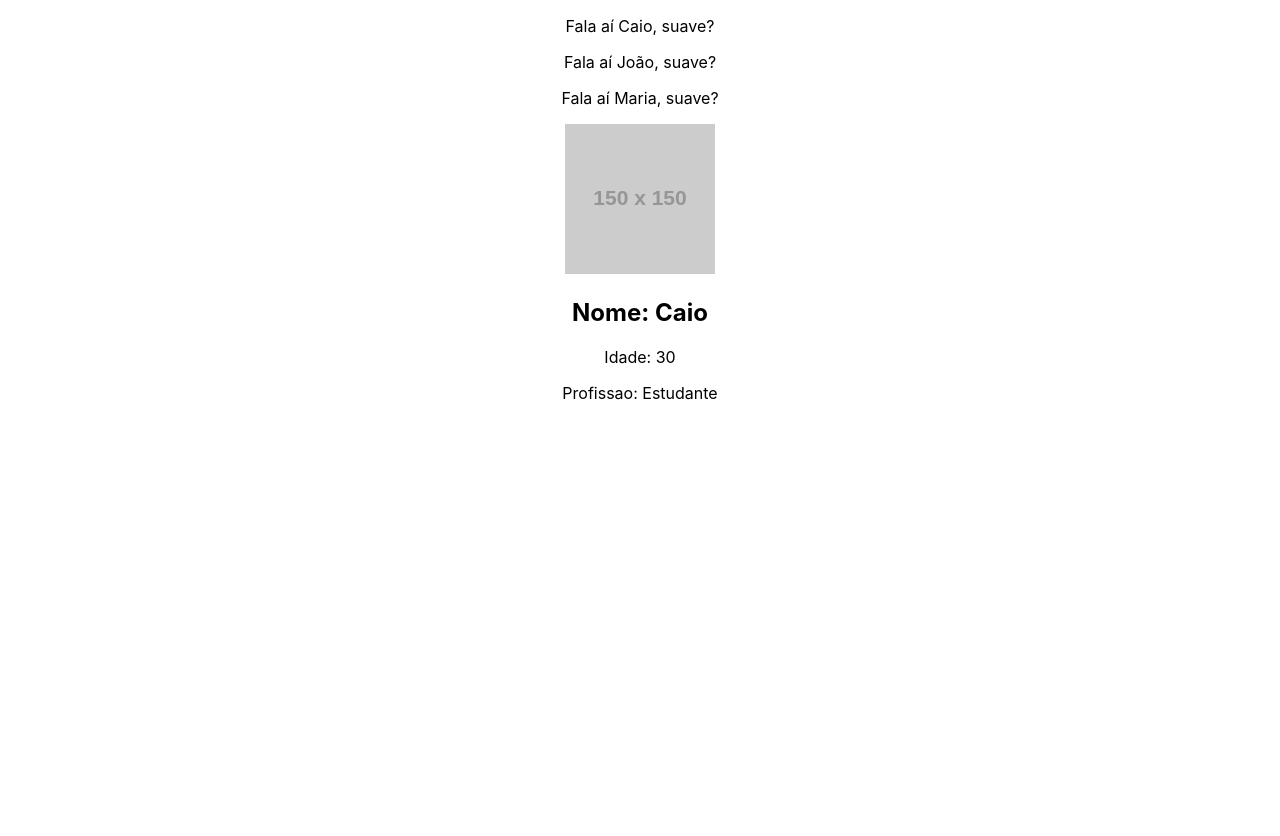
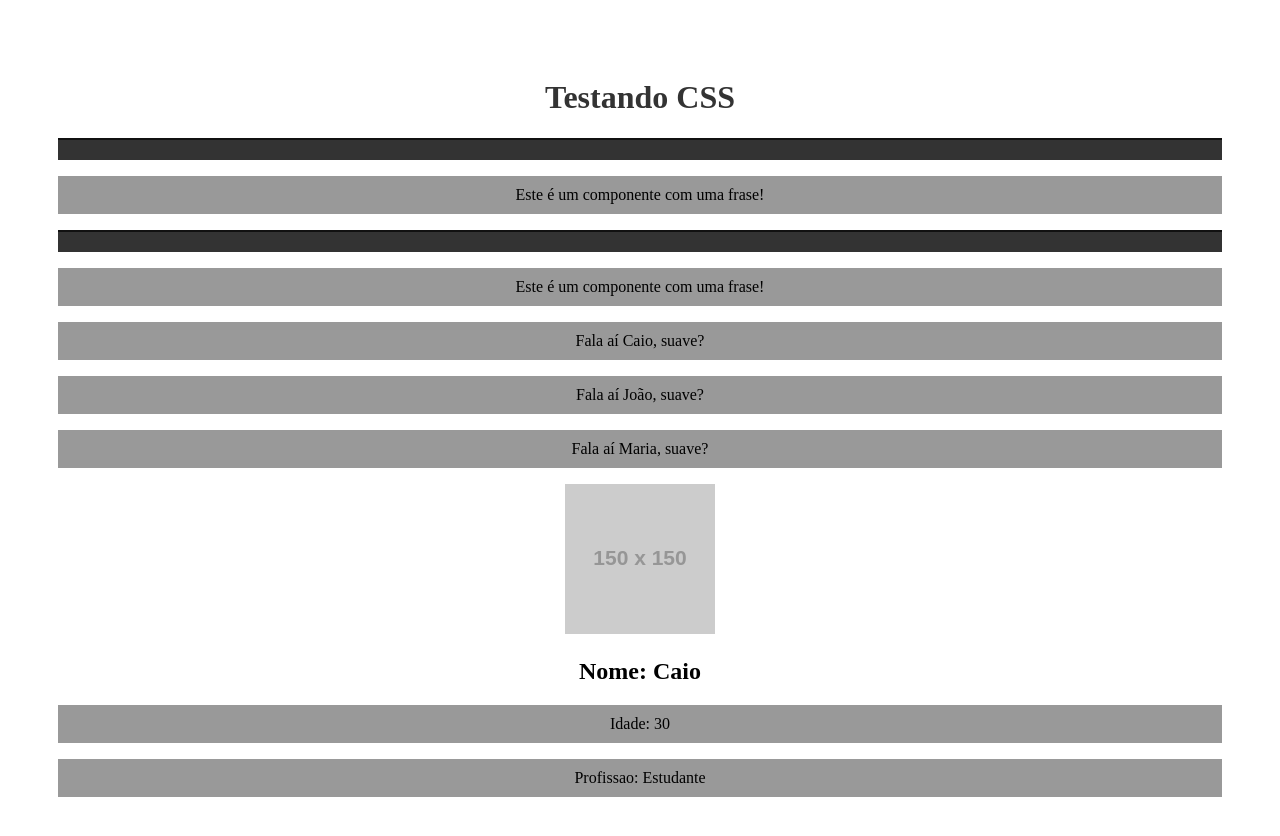
Before and after one commit to Caaio-Martins/projeto-repo, a React (Create React App) app: page / in a window 1280 px wide. Shown: the top 836 px of the page. Before the commit the page ends 800 px from the top, so only its background shows below. Built offline with nearby package versions, Linux system fonts and the light colour scheme.

Commit message:
Inserindo CSS no React (CSS modules)

```diff
--- a/package.json
+++ b/package.json
@@ -3,9 +3,11 @@
   "version": "0.1.0",
   "private": true,
   "dependencies": {
+    "-": "^0.0.1",
     "@testing-library/jest-dom": "^5.17.0",
     "@testing-library/react": "^13.4.0",
     "@testing-library/user-event": "^13.5.0",
+    "firebase-tools": "^12.8.1",
     "react": "^18.2.0",
     "react-dom": "^18.2.0",
     "react-scripts": "5.0.1",
--- a/src/App.js
+++ b/src/App.js
@@ -1,6 +1,7 @@
 import './App.css';
 import SayMyName from './components/SayMyName';
 import Pessoa from './components/Pessoa';
+import Frase from './components/Frase';
 
 function App() {
 
@@ -8,7 +9,9 @@ function App() {
 
   return (
     <div className="App">
-
+      <h1>Testando CSS</h1>
+      <Frase />
+      <Frase />
       <SayMyName nome="Caio" />
       <SayMyName nome="João" />
       <SayMyName nome={nome} />
--- a/src/components/Frase.js
+++ b/src/components/Frase.js
@@ -1,6 +1,10 @@
+import styles from './Frase.module.css'
+
 function Frase(){
     return (
         <div>
+            <div className={styles.fraseContainer}></div>
+            <p className={styles.fraseContent}></p>
             <p>Este é um componente com uma frase!</p>
         </div>
     )
--- /dev/null
+++ b/src/components/Frase.module.css
@@ -0,0 +1,10 @@
+.fraseContainer {
+    background-color: #333;
+    border: 1px solid #111;
+}
+
+.fraseContent{
+    color: #fff;
+    background-color: #333;
+    margin: 0;
+}
--- a/src/index.css
+++ b/src/index.css
@@ -1,13 +1,13 @@
 body {
-  margin: 0;
-  font-family: -apple-system, BlinkMacSystemFont, 'Segoe UI', 'Roboto', 'Oxygen',
-    'Ubuntu', 'Cantarell', 'Fira Sans', 'Droid Sans', 'Helvetica Neue',
-    sans-serif;
-  -webkit-font-smoothing: antialiased;
-  -moz-osx-font-smoothing: grayscale;
+  padding: 50px;
+  background-color: #fff;
 }
 
-code {
-  font-family: source-code-pro, Menlo, Monaco, Consolas, 'Courier New',
-    monospace;
+h1{
+  color: #333;
 }
+
+p{
+  background-color: #999;
+  padding: 10px;
+}
```
Also changed, not shown: 1 other file (tests, documents, lock files or other folders).
